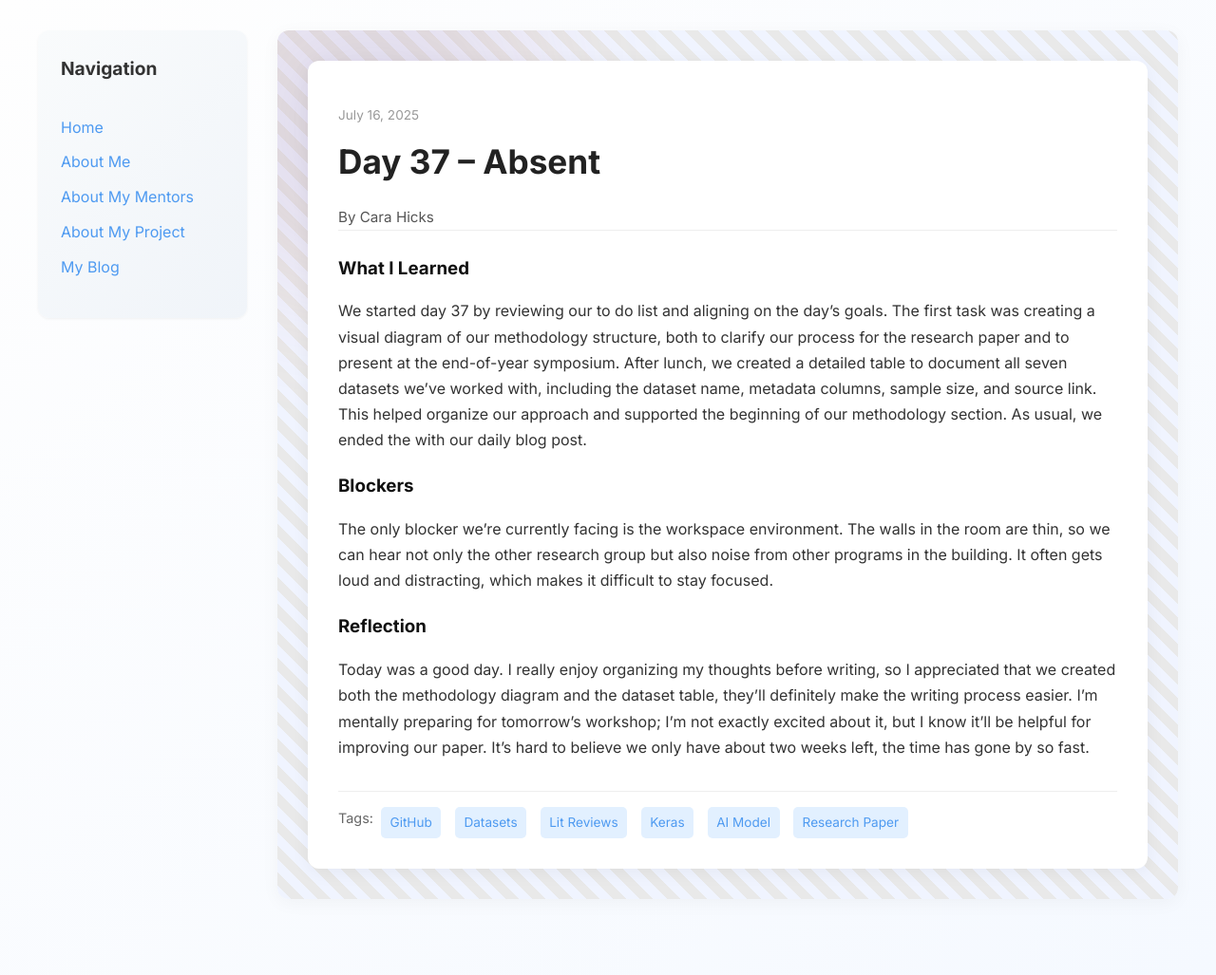
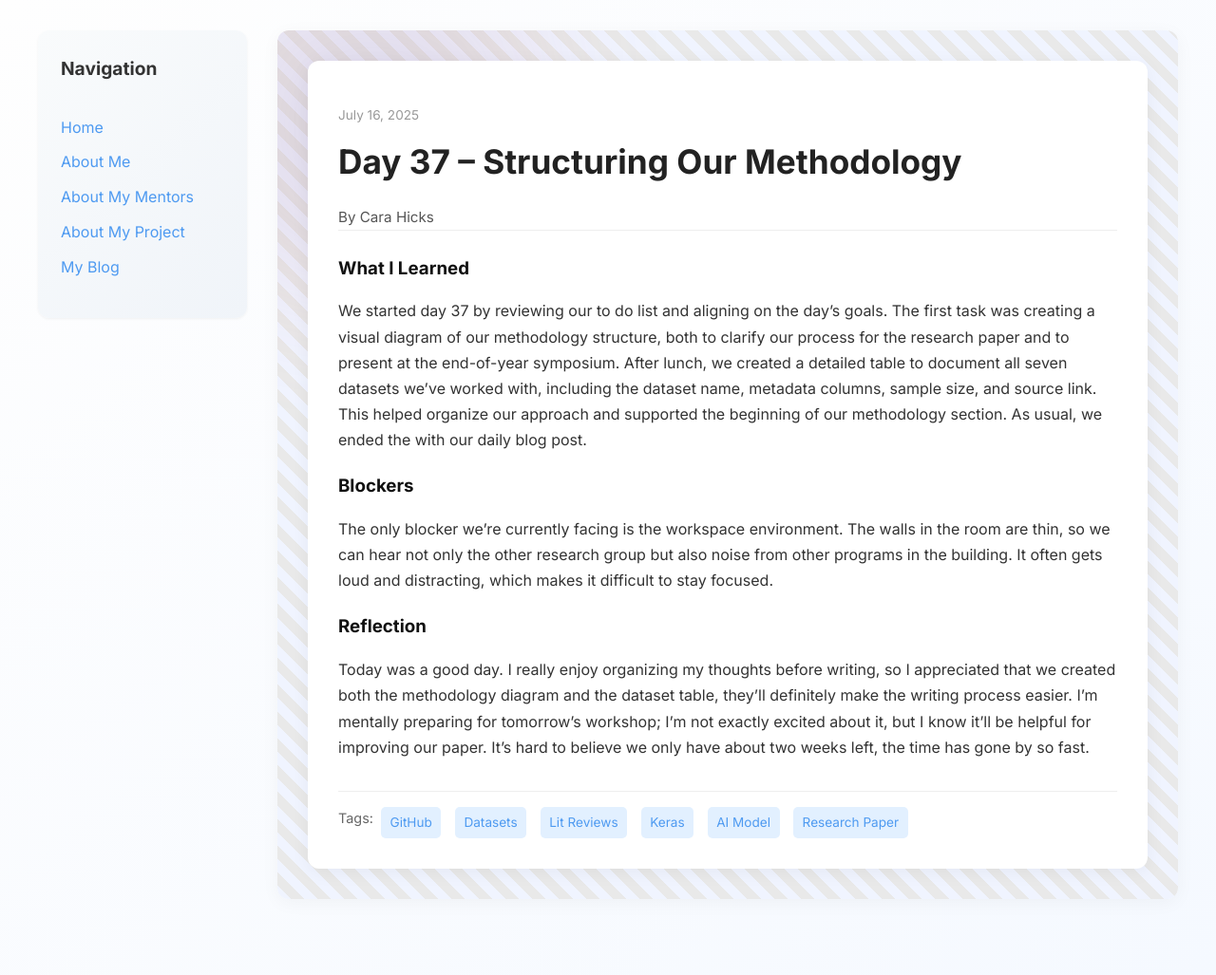
Before and after one commit to 4Carah/4Carah.github.io, a Jekyll site: the page built from _posts/2025-07-16-day-37.md, in a window 1280 px wide. Shown: the whole page at 95% size. Built offline with Jekyll 4.4.1, drawn with Linux system fonts in a browser that asks for light colours.

Commit message:
Update 2025-07-16-day-37.md

```diff
--- a/_posts/2025-07-16-day-37.md
+++ b/_posts/2025-07-16-day-37.md
@@ -1,6 +1,6 @@
 ---
 layout: post
-title: "Day 37 – Absent "
+title: "Day 37 – Structuring Our Methodology"
 date: 2025-07-16
 author: Cara Hicks
 permalink: /day37.html
```
